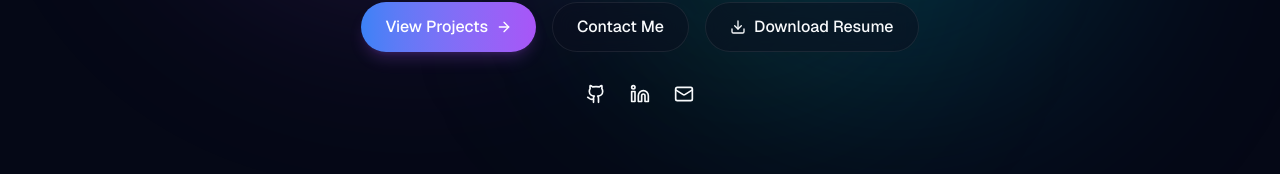
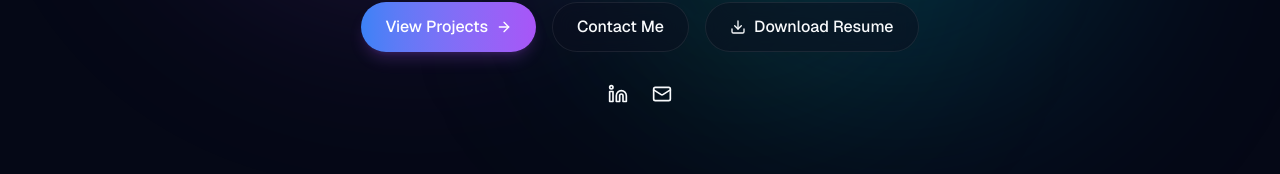
Before and after one commit to nihadkalathil/Portfolio, a Next.js app: page / in a window 1280 px wide. Shown: the part 613-787 px from the top of the page. Built offline with nearby package versions, Linux system fonts and the light colour scheme.

Commit message:
feat: replace CV PDF with updated copy and remove GitHub profile links

```diff
--- a/src/components/Footer.tsx
+++ b/src/components/Footer.tsx
@@ -36,15 +36,6 @@ export default function Footer() {
         {/* Social shortcut profiles */}
         <div className="flex items-center gap-6 text-foreground/50">
           <a
-            href="https://github.com/nihadkalathil"
-            target="_blank"
-            rel="noopener noreferrer"
-            className="hover:text-foreground transition-colors"
-            aria-label="GitHub"
-          >
-            <GitHub className="w-5 h-5" />
-          </a>
-          <a
             href="https://www.linkedin.com/in/nihad-k/"
             target="_blank"
             rel="noopener noreferrer"
--- a/src/components/Hero.tsx
+++ b/src/components/Hero.tsx
@@ -126,15 +126,6 @@ export default function Hero() {
             className="flex gap-6 mt-8 text-foreground/50"
           >
             <a
-              href="https://github.com/nihadkalathil"
-              target="_blank"
-              rel="noopener noreferrer"
-              className="hover:text-foreground transition-colors hover:scale-110"
-              aria-label="GitHub Profile"
-            >
-              <GitHub className="w-5 h-5" />
-            </a>
-            <a
               href="https://www.linkedin.com/in/nihad-k/"
               target="_blank"
               rel="noopener noreferrer"
```
Also changed, not shown: 1 other file (tests, documents, lock files or other folders).
